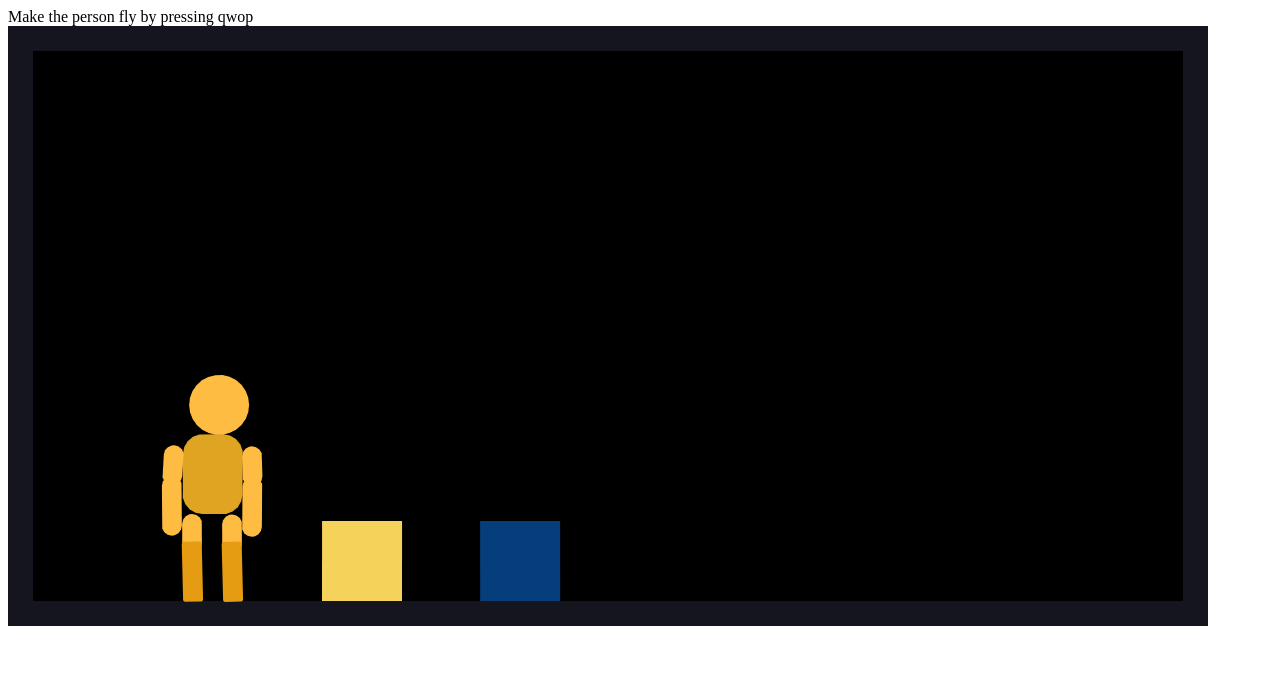
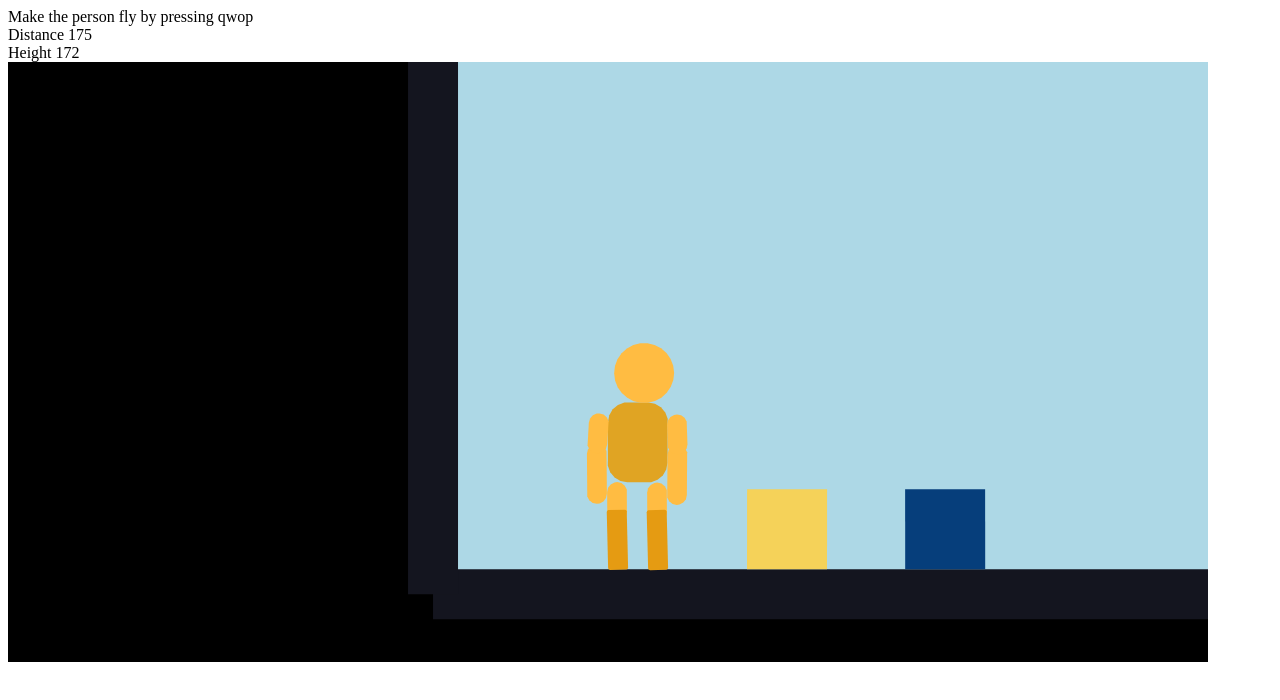
Before and after one commit to simondiep/ragdoll-demo-matterjs, a plain HTML site: page index.html in a window 1280 px wide. Drawn offline with nearby package versions, Linux system fonts and the light colour scheme.

Commit message:
Added follow camera

```diff
--- a/index.html
+++ b/index.html
@@ -5,6 +5,12 @@
   let chest; // Focal point
   const renderWidth = 1200;
   const renderHeight = 600;
+
+  // To bound the world coordinates
+  const worldXMin = -10000;
+  const worldXMax = 10000;
+  const worldYMin = -10000;
+  const worldYMax = 10000;
 
   window.onload = function () {
     const canvas = document.createElement('canvas');
@@ -24,7 +30,7 @@
       // walls
       Bodies.rectangle(renderWidth / 2, 0, renderWidth, 50, { isStatic: true }),
       Bodies.rectangle(renderWidth / 2, renderHeight, renderWidth, 50, { isStatic: true }),
-      Bodies.rectangle(renderWidth, renderHeight / 2, 50, renderHeight, { isStatic: true }),
+      // Bodies.rectangle(renderWidth, renderHeight / 2, 50, renderHeight, { isStatic: true }),
       Bodies.rectangle(0, renderHeight / 2, 50, renderHeight, { isStatic: true })
     ]);
 
@@ -69,12 +75,40 @@
     setInterval(render, 1000 / 60);
   }
 
-  // Custom renderer
+  /**************************
+   * Render functions start *
+   **************************/
+
+  function adjustCameraToPlayer() {
+    function clamp(value, min, max) {
+      if (value < min) return min;
+      else if (value > max) return max;
+      return value;
+    }
+
+    context.setTransform(1, 0, 0, 1, 0, 0);//reset the transform matrix as it is cumulative
+    // context.clearRect(0, 0, renderWidth, renderHeight);//clear the viewport AFTER the matrix is reset
+    context.fillStyle = 'black';
+    context.fillRect(0, 0, renderWidth, renderHeight);
+
+    //Clamp the camera position to the world bounds while centering the camera around the player
+    var camX = clamp(-chest.vertices[0].x + renderWidth / 2, worldXMin, worldXMax - renderWidth);
+    var camY = clamp(-chest.vertices[0].y + renderHeight * 3 / 5, worldYMin, worldYMax - renderHeight);
+
+    context.translate(camX, camY);
+
+    document.getElementById('xPosition').innerHTML = chest.vertices[0].x.toFixed(0);
+    document.getElementById('yPosition').innerHTML = (renderHeight - chest.vertices[0].y).toFixed(0);
+  }
+
   function render() {
     var bodies = Matter.Composite.allBodies(engine.world);
 
-    context.fillStyle = 'black';
-    context.fillRect(0, 0, renderWidth, renderHeight);
+    adjustCameraToPlayer();
+
+    // Color the background
+    context.fillStyle = 'lightblue';
+    context.fillRect(0, 0, renderWidth * 3, renderHeight);
 
     for (var i = 0; i < bodies.length; i += 1) {
       if (bodies[i].parts.length > 1) {
@@ -104,6 +138,10 @@
     context.fillStyle = bodyPart.render.fillStyle;
     context.fill();
   }
+
+  /**************************
+   * Render functions end *
+   **************************/
 
   // Create body parts and assemble them into a ragdoll
   function createRagdoll(x, y) {
@@ -320,16 +358,16 @@
         const FORCE_VALUE = 0.05;
         switch (event.keyCode) {
           case 81: //q
-            Matter.Body.applyForce(leftLowerArm, leftLowerArm.position, { x: 0, y: -FORCE_VALUE });
+            Matter.Body.applyForce(leftLowerArm, leftLowerArm.position, { x: -FORCE_VALUE, y: -FORCE_VALUE });
             break;
           case 87: //w
-            Matter.Body.applyForce(leftLowerLeg, leftLowerLeg.position, { x: 0, y: -FORCE_VALUE });
+            Matter.Body.applyForce(leftLowerLeg, leftLowerLeg.position, { x: -FORCE_VALUE, y: -FORCE_VALUE });
             break;
           case 79: //o
-            Matter.Body.applyForce(rightLowerArm, rightLowerArm.position, { x: 0, y: -FORCE_VALUE });
+            Matter.Body.applyForce(rightLowerArm, rightLowerArm.position, { x: FORCE_VALUE, y: -FORCE_VALUE });
             break;
           case 80: //p
-            Matter.Body.applyForce(rightLowerLeg, rightLowerLeg.position, { x: 0, y: -FORCE_VALUE });
+            Matter.Body.applyForce(rightLowerLeg, rightLowerLeg.position, { x: FORCE_VALUE, y: -FORCE_VALUE });
             break;
         }
       }
@@ -343,3 +381,11 @@
   }
 </script>
 <div>Make the person fly by pressing qwop</div>
+<div>
+  <label>Distance</label>
+  <label id="xPosition"></label>
+</div>
+<div>
+  <label>Height</label>
+  <label id="yPosition"></label>
+</div>
```
